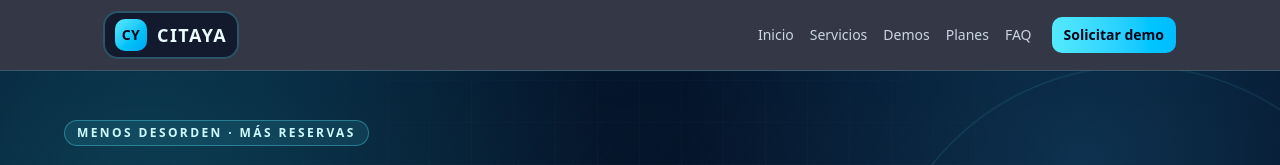
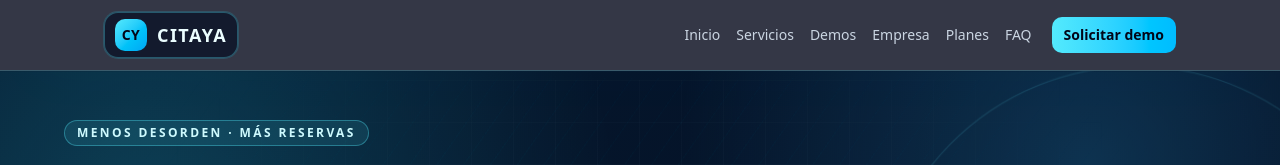
Before and after one commit to verf2390/citaya-agendas, a Next.js app: page / in a window 1280 px wide. Shown: the top 165 px of the page. Built offline with nearby package versions, Linux system fonts and the light colour scheme.

Commit message:
feat(CIT-131): link company profile from marketing navigation

```diff
--- a/app/(marketing)/components/home/marketing-header.tsx
+++ b/app/(marketing)/components/home/marketing-header.tsx
@@ -4,6 +4,7 @@ const navItems = [
   { href: "/", label: "Inicio" },
   { href: "/servicios", label: "Servicios" },
   { href: "/demos", label: "Demos" },
+  { href: "/empresa", label: "Empresa" },
   { href: "/planes", label: "Planes" },
   { href: "/faq", label: "FAQ" },
 ] as const;
```
